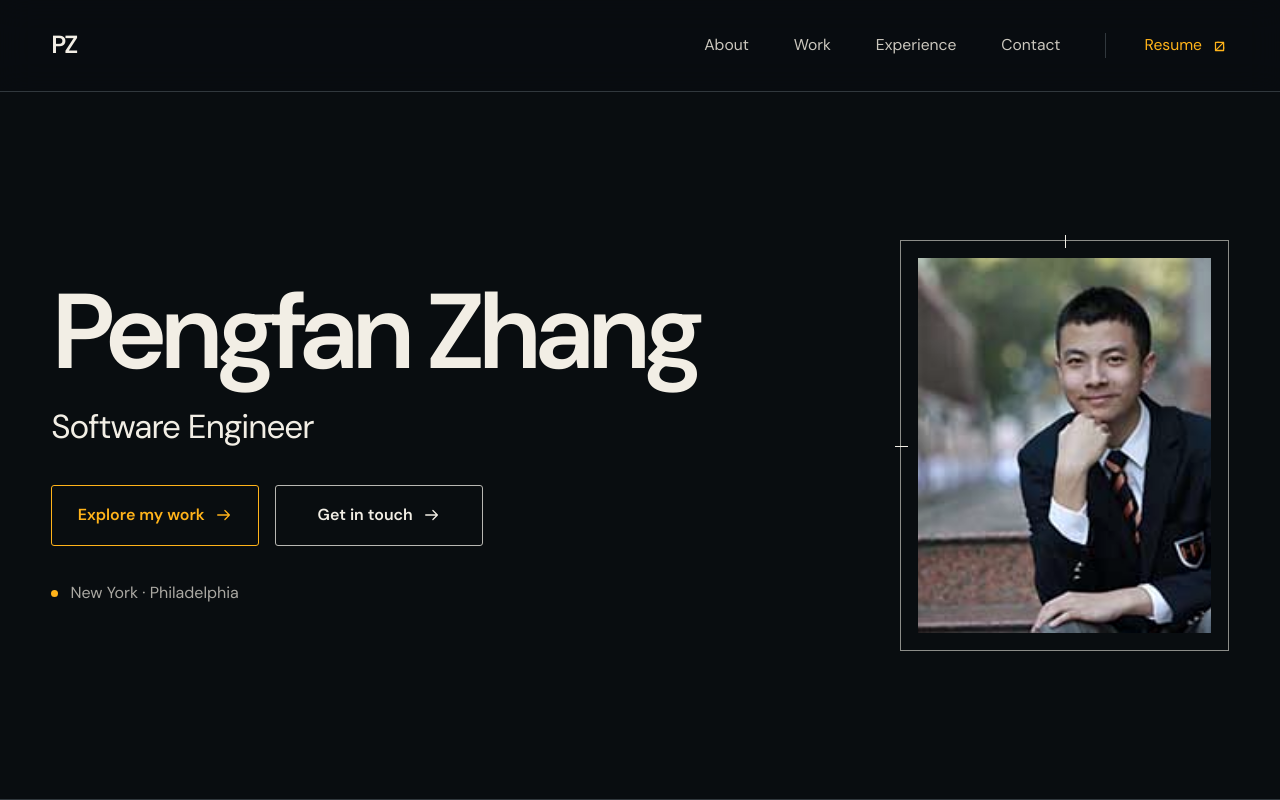
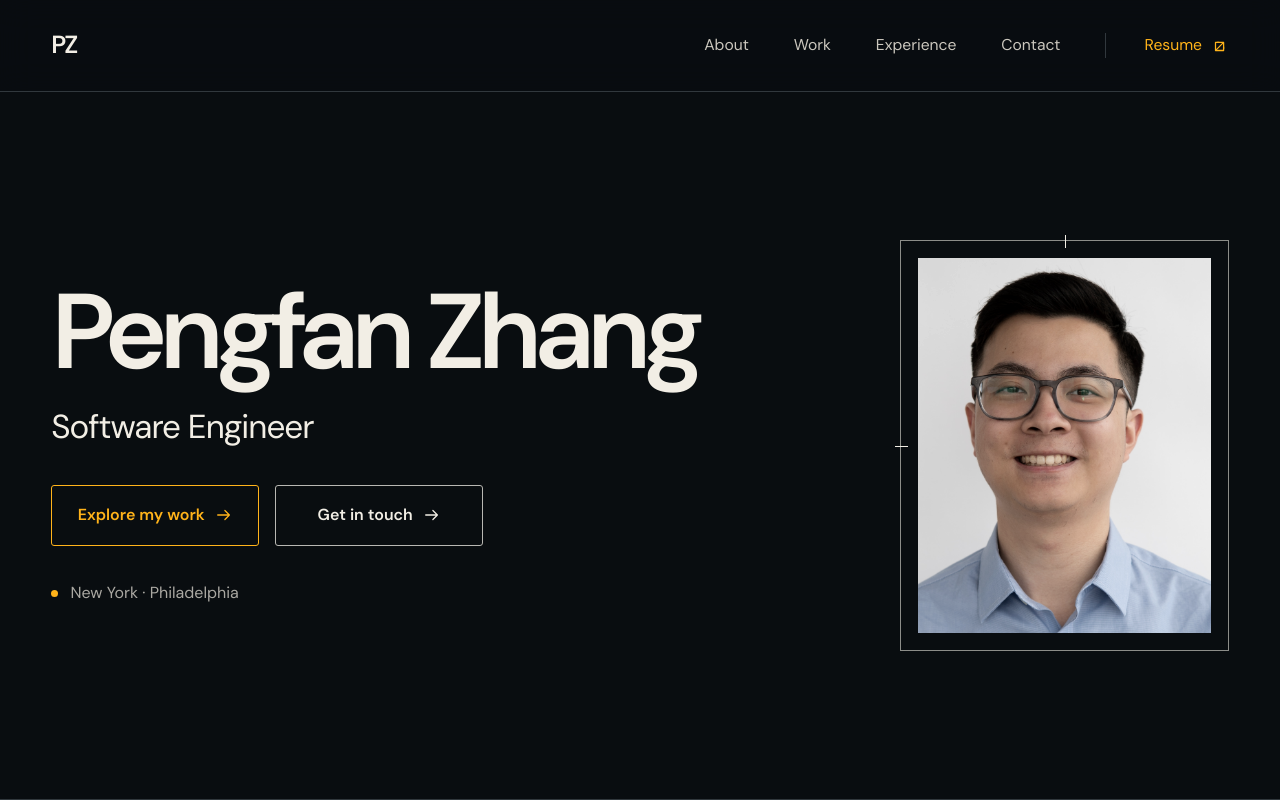
Before and after one commit to PengfanZ/PengfanZ.github.io, a React (Vite) app: page / in a window 1280 px wide. Shown: the top 800 px of the page. Built offline with nearby package versions, Linux system fonts and the light colour scheme.

Commit message:
Update hero portrait

```diff
--- a/src/sections/HeroSection.module.css
+++ b/src/sections/HeroSection.module.css
@@ -110,7 +110,7 @@
 .portraitImage {
   width: 100%;
   height: 100%;
-  object-position: 56% center;
+  object-position: center;
   filter: saturate(0.8) contrast(1.04);
 }
 
--- a/src/sections/HeroSection.tsx
+++ b/src/sections/HeroSection.tsx
@@ -39,11 +39,10 @@ export function HeroSection() {
         <Grid.Col span={{ base: 12, sm: 5, md: 4 }}>
           <Box component="figure" className={classes.portrait}>
             <Image
-              alt="Pengfan Zhang smiling outdoors"
+              alt="Pengfan Zhang"
               className={classes.portraitImage}
               fit="cover"
-              src="/images/me.JPG"
-              srcSet="/images/me-2x.jpg 2x"
+              src="/images/pengfan-zhang-9.jpg"
             />
           </Box>
         </Grid.Col>
```
Also changed, not shown: images/pengfan-zhang-9.jpg (added).
